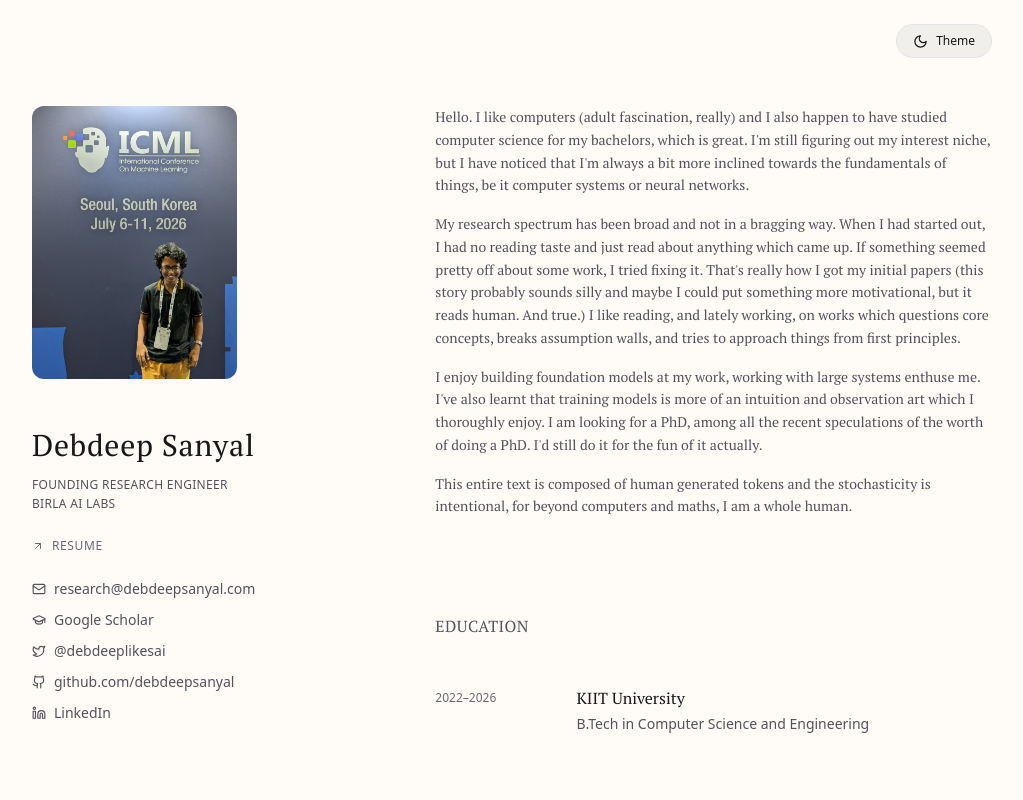
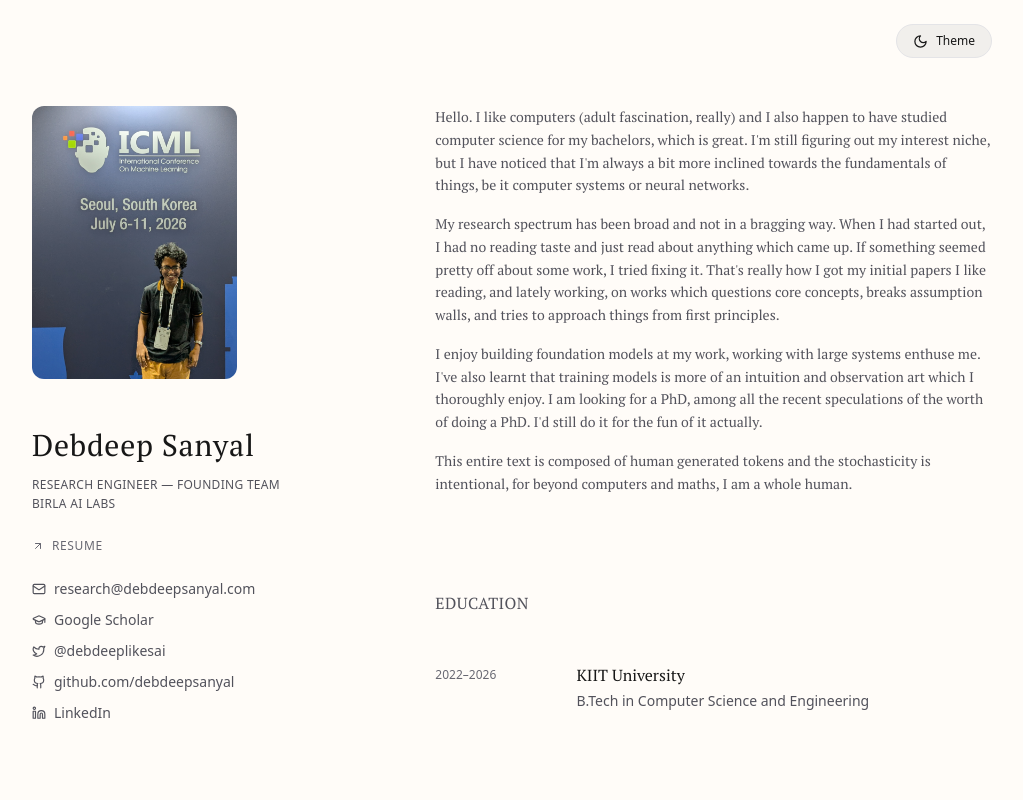
Before and after one commit to debdeepsanyal/debdeepsanyal.github.io, a Next.js app: page / in a window 1280 px wide. Shown: the top 800 px of the page, without its empty margins (128-1151 px from the left). Built offline with nearby package versions, Linux system fonts and the light colour scheme.

Commit message:
Refine introduction and founding team title

```diff
--- a/src/data/aboutme.ts
+++ b/src/data/aboutme.ts
@@ -19,11 +19,11 @@ export interface AboutMe {
 
 export const aboutMe: AboutMe = {
   name: "Debdeep Sanyal",
-  title: "Founding research engineer",
+  title: "Research Engineer — Founding Team",
   institution: "Birla AI Labs",
   // Note that links work in the description
   description:
-    "<p class='mb-4'>Hello. I like computers (adult fascination, really) and I also happen to have studied computer science for my bachelors, which is great. I'm still figuring out my interest niche, but I have noticed that I'm always a bit more inclined towards the fundamentals of things, be it computer systems or neural networks. </p><p class='mb-4'> My research spectrum has been broad and not in a bragging way. When I had started out, I had no reading taste and just read about anything which came up. If something seemed pretty off about some work, I tried fixing it. That's really how I got my initial papers (this story probably sounds silly and maybe I could put something more motivational, but it reads human. And true.) I like reading, and lately working, on works which questions core concepts, breaks assumption walls, and tries to approach things from first principles. </p><p class='mb-4'> I enjoy building foundation models at my work, working with large systems enthuse me. I've also learnt that training models is more of an intuition and observation art which I thoroughly enjoy. I am looking for a PhD, among all the recent speculations of the worth of doing a PhD. I'd still do it for the fun of it actually. </p><p class='mb-4'> This entire text is composed of human generated tokens and the stochasticity is intentional, for beyond computers and maths, I am a whole human.</p>",
+    "<p class='mb-4'>Hello. I like computers (adult fascination, really) and I also happen to have studied computer science for my bachelors, which is great. I'm still figuring out my interest niche, but I have noticed that I'm always a bit more inclined towards the fundamentals of things, be it computer systems or neural networks. </p><p class='mb-4'> My research spectrum has been broad and not in a bragging way. When I had started out, I had no reading taste and just read about anything which came up. If something seemed pretty off about some work, I tried fixing it. That's really how I got my initial papers I like reading, and lately working, on works which questions core concepts, breaks assumption walls, and tries to approach things from first principles. </p><p class='mb-4'> I enjoy building foundation models at my work, working with large systems enthuse me. I've also learnt that training models is more of an intuition and observation art which I thoroughly enjoy. I am looking for a PhD, among all the recent speculations of the worth of doing a PhD. I'd still do it for the fun of it actually. </p><p class='mb-4'> This entire text is composed of human generated tokens and the stochasticity is intentional, for beyond computers and maths, I am a whole human.</p>",
   email: "research@debdeepsanyal.com",
   imageUrl:
     "/icml_dp.jpeg",
--- a/src/data/experience.ts
+++ b/src/data/experience.ts
@@ -11,7 +11,7 @@ export interface Experience {
 export const experienceData: Experience[] = [
   {
     date: "April 2026–Present",
-    title: "Founding research engineer",
+    title: "Research Engineer — Founding Team",
     company: "Birla AI Labs",
     description:
       "I build time-series foundation models, owning the training pipeline, experimentation, evaluation, and inference. I currently lead pretraining and architecture experimentation for Bharat-TSFM under the IndiaAI initiative.",
```
